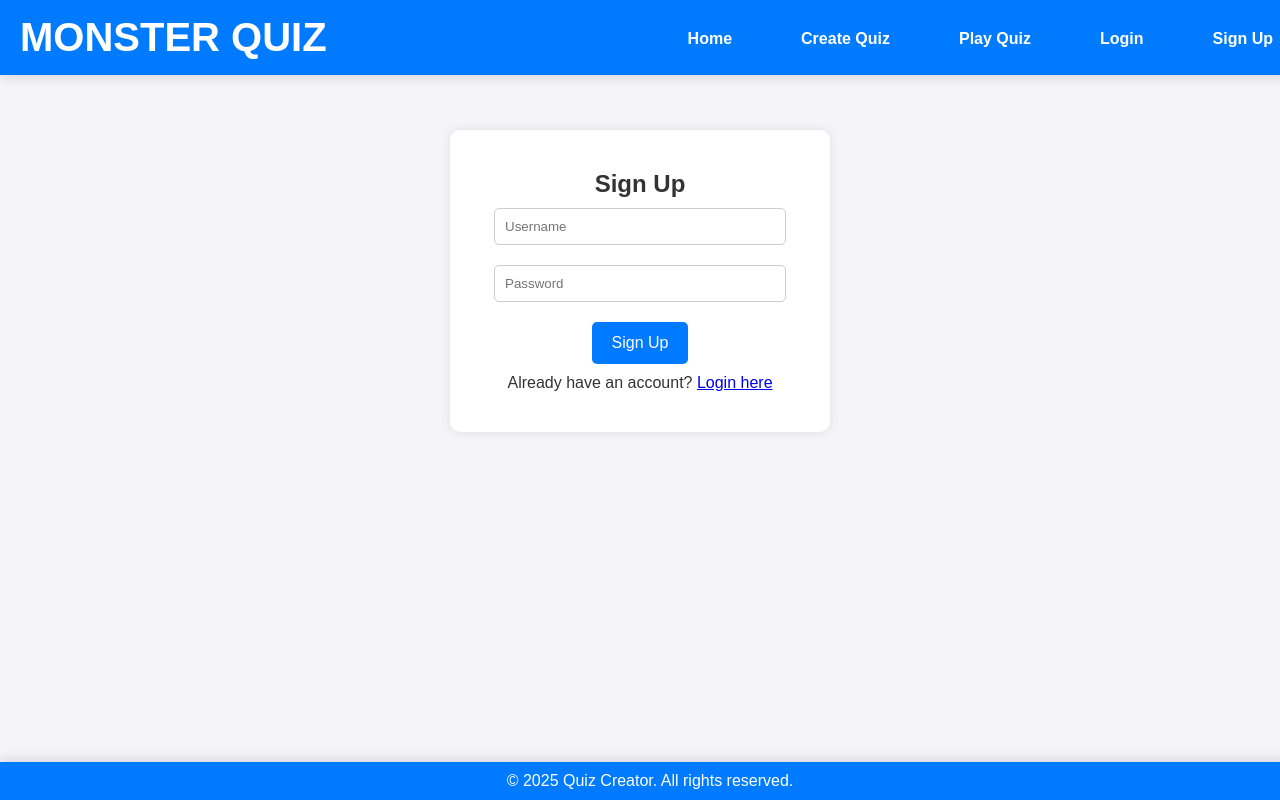
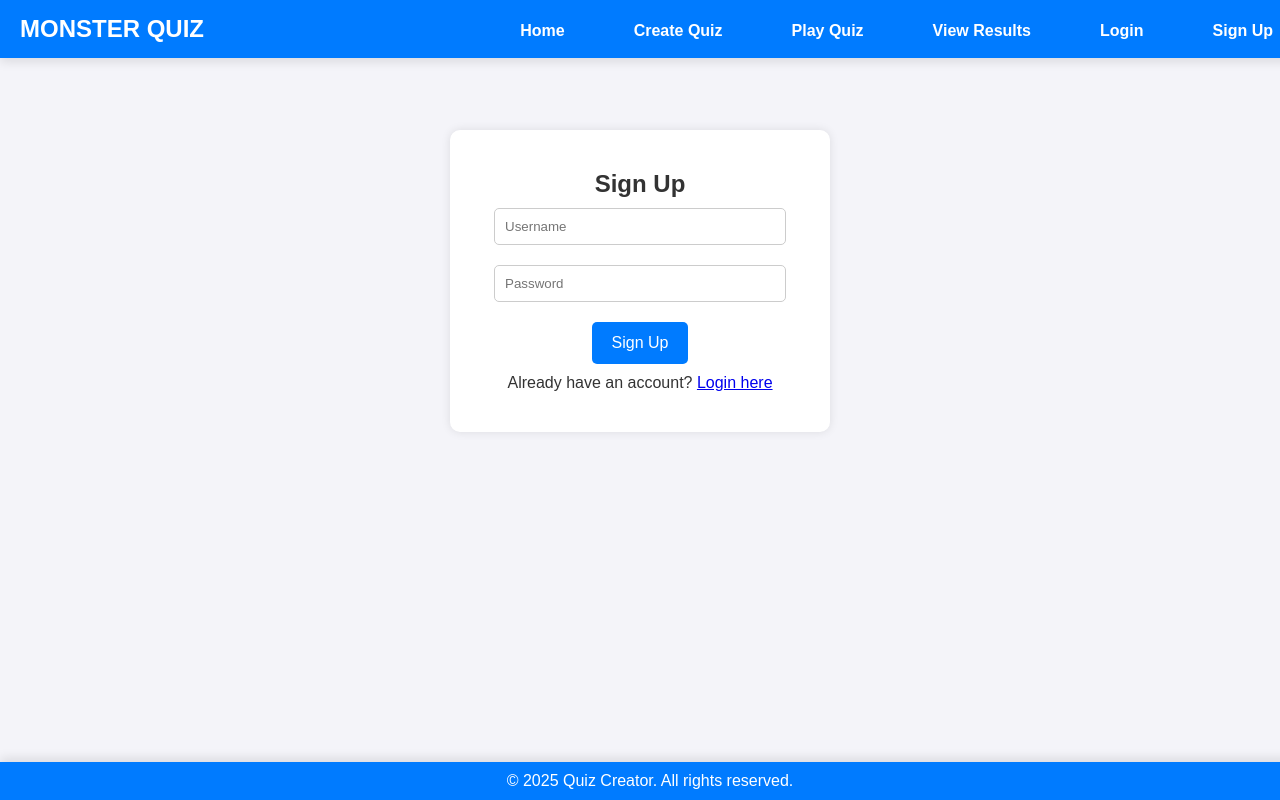
Before and after one commit to zayan674701/MONSTER-QUIZ, a plain HTML site: page signup.html in a window 1280 px wide. Drawn offline with Linux system fonts and the light colour scheme.

Commit message:
third commit

```diff
--- a/signup.html
+++ b/signup.html
@@ -8,12 +8,16 @@
 </head>
 <body>
     <header>
-        <h1>MONSTER QUIZ</h1>
-        <nav>
+        <div class="logo">
+            <h1>MONSTER QUIZ</h1>
+        </div>
+        <button class="menu-btn" onclick="toggleMenu()">☰</button>
+        <nav id="menu">
             <ul>
                 <li><a href="index.html">Home</a></li>
                 <li><a href="create.html">Create Quiz</a></li>
                 <li><a href="play.html">Play Quiz</a></li>
+                <li><a href="results.html">View Results</a></li>
                 <li><a href="login.html">Login</a></li>
                 <li><a href="signup.html">Sign Up</a></li>
             </ul>
```
Also changed, not shown: create.html (+5 -2 lines), login.html (+5 -2 lines), play.html (+5 -2 lines), results.html (+5 -2 lines).
